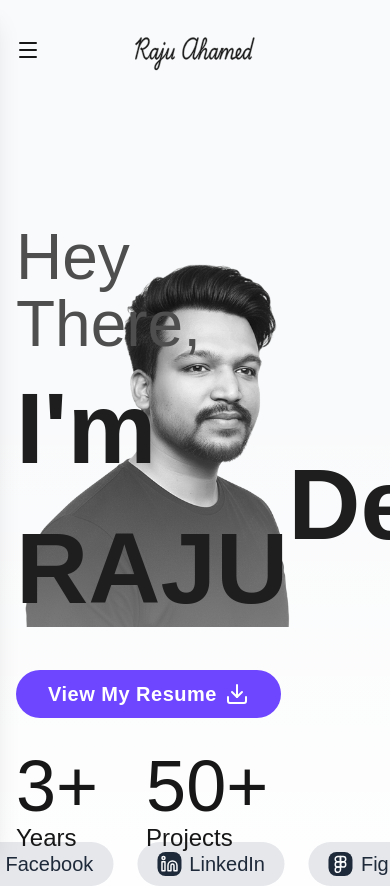
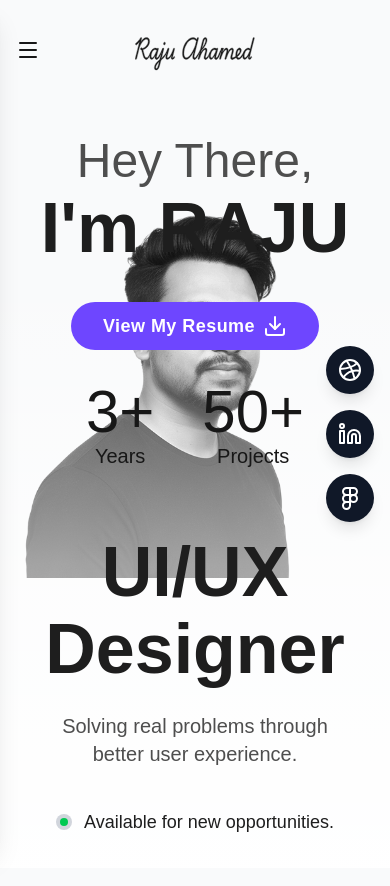
Before and after one commit to jobairalsarkar1/raju-ahmed-portfolio, a Next.js app: page / in a window 390 px wide. Shown: the top 886 px of the page. Built offline with nearby package versions, Linux system fonts and the light colour scheme.

Commit message:
UI: Hero Section Complete

```diff
--- a/components/Hero.tsx
+++ b/components/Hero.tsx
@@ -3,7 +3,7 @@ import Image from "next/image";
 
 function Hero() {
   return (
-    <div className="relative bg-gray-50 py-28 min-h-screen overflow-hidden">
+    <div className="relative bg-gray-50 py-8 sm:py-28 min-h-screen overflow-hidden">
       {/* CENTER PERSON IMAGE */}
       <div className="absolute inset-0 bottom-20 flex items-center justify-center pointer-events-none">
         <Image
@@ -16,23 +16,25 @@ function Hero() {
         />
       </div>
 
-      {/* White Gradient Overlay (bottom fade) */}
-      <div className="absolute bottom-0 left-0 right-0 h-[60%] bg-linear-to-t from-white to-transparent z-30"></div>
+      {/* White Gradient Overlay (deeper bottom fade) */}
+      <div className="absolute bottom-0 left-0 right-0 h-[70%] bg-gradient-to-t from-white/95 via-white/60 to-transparent z-20" />
 
-      {/* Bottom Social Icons */}
-      <div className="absolute bottom-20 left-1/2 -translate-x-1/2 z-30 flex items-center gap-6 text-xl font-medium text-[#1E1E1E]">
+      {/* DESKTOP SOCIAL LABELS */}
+      <div className="hidden md:flex absolute bottom-20 left-1/2 -translate-x-1/2 z-30 items-center gap-6 text-xl font-medium text-[#1E1E1E]">
         <div className="flex items-center justify-center gap-2 px-5 py-2 bg-gray-200 rounded-full">
           <div className="w-6 h-6 bg-gray-800 rounded-lg flex items-center justify-center">
             <Dribbble className="w-4.5 h-4.5 text-gray-50" />
           </div>
           <span className="text-gray-800">Facebook</span>
         </div>
+
         <div className="flex items-center justify-center gap-2 px-5 py-2 bg-gray-200 rounded-full">
           <div className="w-6 h-6 bg-gray-800 rounded-lg flex items-center justify-center">
             <Linkedin className="w-4.5 h-4.5 text-gray-50" />
           </div>
           <span className="text-gray-800">LinkedIn</span>
         </div>
+
         <div className="flex items-center justify-center gap-2 px-5 py-2 bg-gray-200 rounded-full">
           <div className="w-6 h-6 bg-gray-800 rounded-lg flex items-center justify-center">
             <Figma className="w-4.5 h-4.5 text-gray-50" />
@@ -41,48 +43,65 @@ function Hero() {
         </div>
       </div>
 
+      {/* MOBILE RIGHT-SIDE VERTICAL ICONS */}
+      <div className="md:hidden absolute top-1/2 right-4 -translate-y-1/2 z-40 flex flex-col items-center gap-4">
+        <div className="w-12 h-12 rounded-full bg-gray-900 flex items-center justify-center shadow-lg">
+          <Dribbble className="w-6 h-6 text-white" />
+        </div>
+        <div className="w-12 h-12 rounded-full bg-gray-900 flex items-center justify-center shadow-lg">
+          <Linkedin className="w-6 h-6 text-white" />
+        </div>
+        <div className="w-12 h-12 rounded-full bg-gray-900 flex items-center justify-center shadow-lg">
+          <Figma className="w-6 h-6 text-white" />
+        </div>
+      </div>
+
       {/* MAIN CONTENT */}
-      <div className="relative z-30 h-full container mx-auto px-4 lg:px-8 xl:px-16 flex items-center justify-between">
-        {/* Left */}
-        <div className="mt-28">
-          <p className="text-[#4E4E4E] text-[64px] leading-[1.05]">
+      <div className="relative z-30 h-full container mx-auto px-4 lg:px-8 xl:px-16 flex flex-col md:flex-row items-center justify-between md:items-start pt-16 md:pt-0">
+        {/* LEFT TEXT */}
+        <div className="mt-10 md:mt-28 text-center md:text-left">
+          <p className="text-[#4E4E4E] text-[48px] md:text-[64px] leading-[1.05]">
             Hey There,
           </p>
 
-          <h1 className="text-[100px] text-[#1E1E1E] font-semibold leading-[1.4]">
+          <h1 className="text-[70px] md:text-[100px] text-[#1E1E1E] font-semibold leading-[1.2]">
             I'm RAJU
           </h1>
 
-          <button className="my-8 px-8 py-2.5 text-xl flex items-center justify-center gap-2 rounded-full bg-[#6E46FF] text-white text-[20px] font-semibold hover:bg-[#6E46FF]/90 transition">
+          <button className="my-8 px-8 py-2.5 text-lg md:text-xl flex items-center justify-center gap-2 rounded-full bg-[#6E46FF] text-white font-semibold hover:bg-[#6E46FF]/90 transition mx-auto md:mx-0">
             <span className="tracking-wide">View My Resume</span>
             <Download className="w-6 h-6" />
           </button>
 
-          <div className="flex items-center gap-12">
+          <div className="flex items-center justify-center md:justify-start gap-12">
             <div>
-              <h1 className="text-[72px] font-medium leading-none">3+</h1>
-              <span className="text-2xl">Years</span>
+              <h1 className="text-[60px] md:text-[72px] font-medium leading-none">
+                3+
+              </h1>
+              <span className="text-xl md:text-2xl">Years</span>
             </div>
             <div>
-              <h1 className="text-[72px] font-medium leading-none">50+</h1>
-              <span className="text-2xl">Projects</span>
+              <h1 className="text-[60px] md:text-[72px] font-medium leading-none">
+                50+
+              </h1>
+              <span className="text-xl md:text-2xl">Projects</span>
             </div>
           </div>
         </div>
 
-        {/* Right */}
-        <div className="mt-28 text-right">
-          <h1 className="text-[100px] font-semibold text-[#1E1E1E] leading-[1.05]">
+        {/* RIGHT TEXT */}
+        <div className="mt-16 md:mt-28 text-center md:text-right">
+          <h1 className="text-[70px] md:text-[100px] font-semibold text-[#1E1E1E] leading-[1.1]">
             UI/UX <br /> Designer
           </h1>
 
-          <p className="text-2xl text-[#4E4E4E] py-8 mb-4 leading-[1.4]">
+          <p className="text-xl md:text-2xl text-[#4E4E4E] py-6 mb-4 leading-[1.4]">
             Solving real problems through <br /> better user experience.
           </p>
 
-          <div className="text-lg text-[#1E1E1E] flex items-center gap-3 justify-end">
-            <div className="w-4.5 h-4.5 bg-gray-300 rounded-full flex items-center justify-center">
-              <div className="w-2.5 h-2.5 bg-green-500 rounded-full" />
+          <div className="text-lg text-[#1E1E1E] flex items-center gap-3 justify-center md:justify-end">
+            <div className="w-4 h-4 bg-gray-300 rounded-full flex items-center justify-center">
+              <div className="w-2 h-2 bg-green-500 rounded-full" />
             </div>
             <span>Available for new opportunities.</span>
           </div>
```
